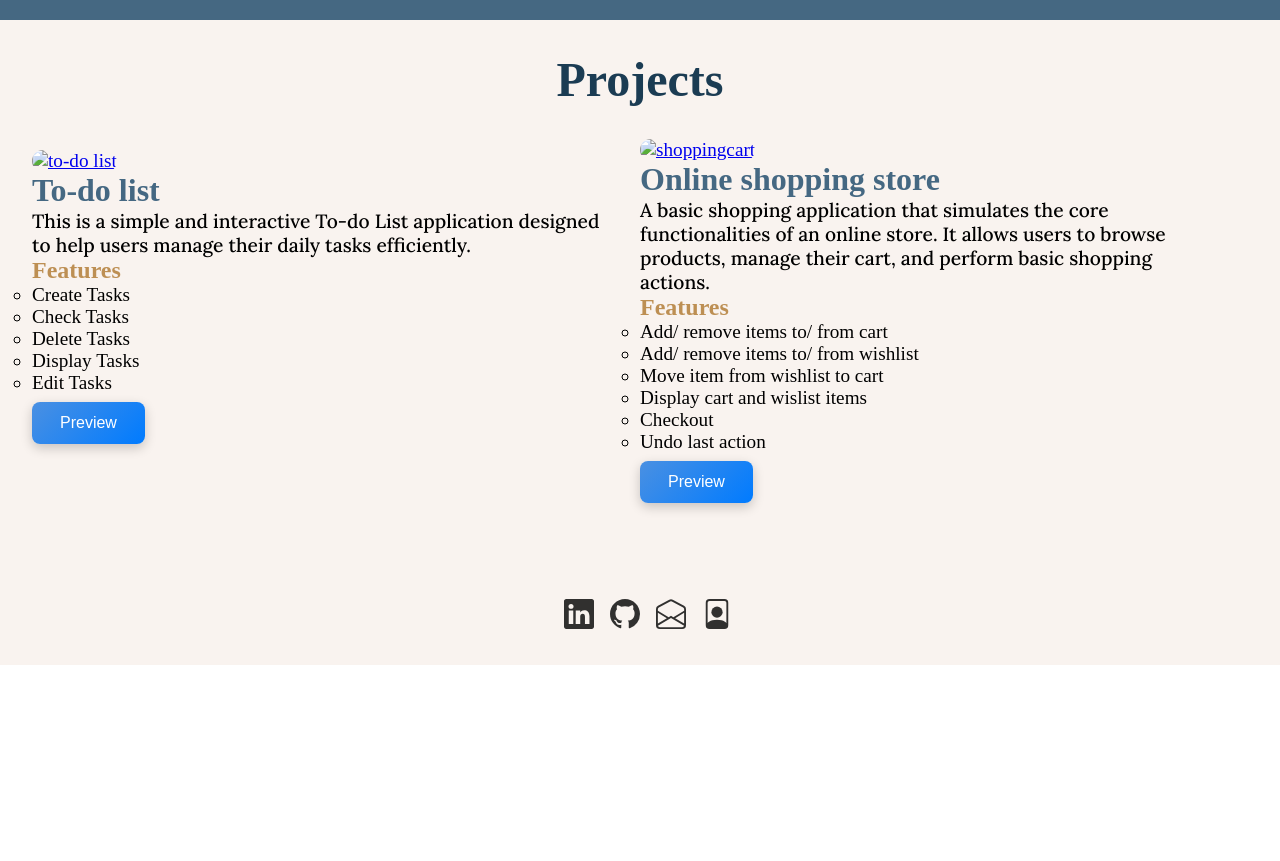
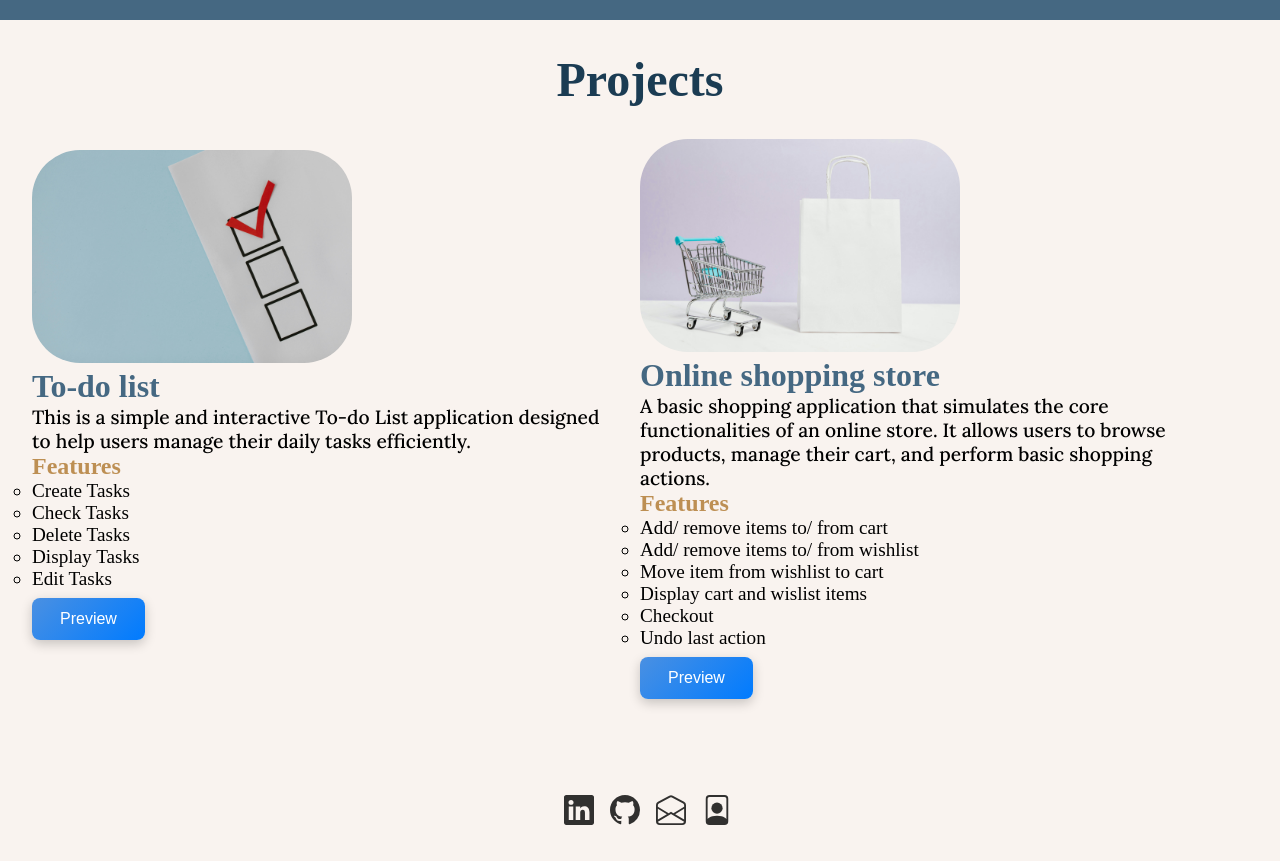
Before and after one commit to mariam464/portfolio, a plain HTML site: page index.html in a window 1280 px wide. Shown: the part 2380-3241 px from the top of the page. Before the commit the page ends 3045 px from the top, so only its background shows below. Drawn offline with Linux system fonts and the light colour scheme.

Commit message:
Update index.html

```diff
--- a/index.html
+++ b/index.html
@@ -57,7 +57,7 @@
                 <div id="projects" >
                     <h2>Projects</h2>
                     <div class="projects">
-                    <div id="div"><a href="https://github.com/mariam464/To-do_list"><img src="./images/todolist.jpg" alt="to-do list">
+                    <div id="div"><a href="https://github.com/mariam464/To-do_list"><img src="todolist.jpg" alt="to-do list">
                         </a>
 
                     <h3>To-do list </h3>
@@ -76,7 +76,7 @@
                     </a>
                 </div>
                     <div>
-                        <a href="https://github.com/mariam464/Shopping-application"><img src="./images/shoppingcart.jpg" alt="shoppingcart" >
+                        <a href="https://github.com/mariam464/Shopping-application"><img src="shoppingcart.jpg" alt="shoppingcart" >
                         </a>
                         <h3>Online shopping store </h3>
                     <p>A basic shopping application that simulates the core functionalities of an online store. It allows users to browse products, manage their cart, and perform basic shopping actions.</p>
```
